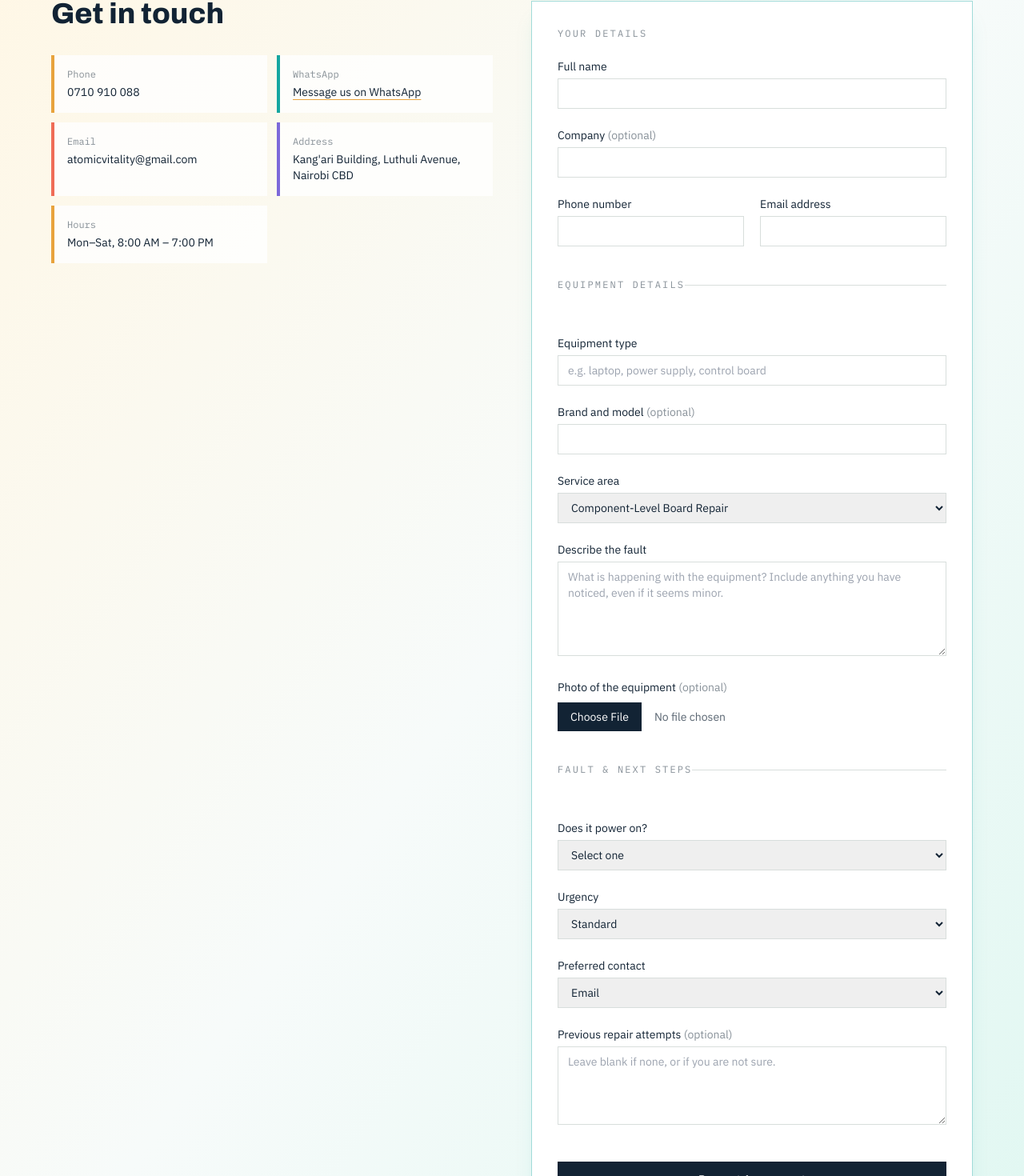
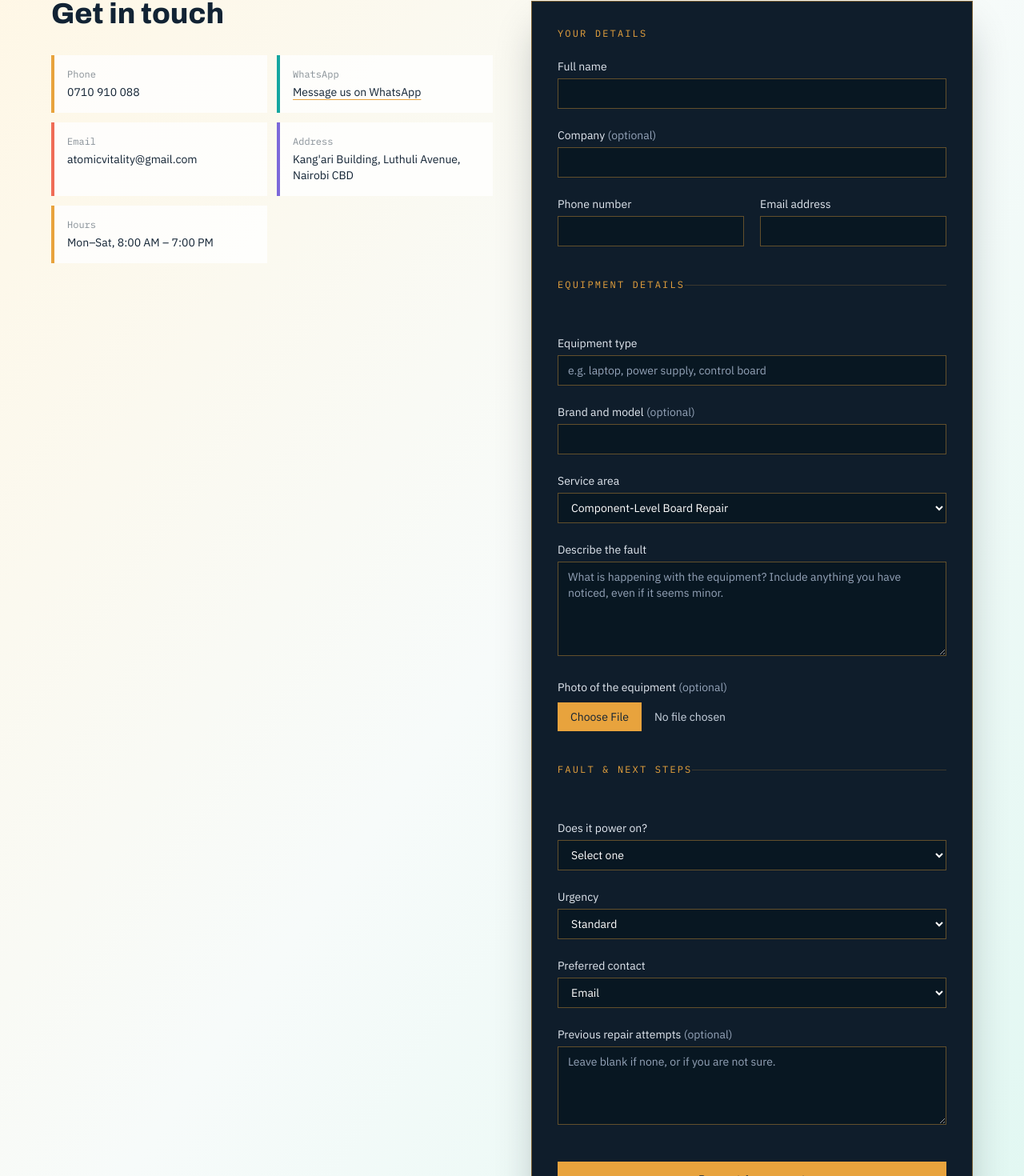
Before and after one commit to sgnjoroge254/appliance-repair-website, a Next.js app: page /contact in a window 1280 px wide. Shown: the part 184-1654 px from the top of the page at 80% size. Built offline with nearby package versions, Linux system fonts and the light colour scheme.

Commit message:
Style assessment form in blue and orange
Use the dark blue brand panel with orange accents for fields, dividers, upload control, and submit action.

```diff
--- a/components/AssessmentForm.tsx
+++ b/components/AssessmentForm.tsx
@@ -1,90 +1,90 @@
 import { services } from "@/lib/services";
 
-const fieldClassName = "mt-1 w-full border border-steelline px-3 py-2 font-body text-sm";
+const fieldClassName = "mt-1 w-full border border-amber/40 bg-[#081722] px-3 py-2 font-body text-sm text-white placeholder:text-slate-400 focus:border-amber focus:outline-none focus:ring-1 focus:ring-amber";
 
 export default function AssessmentForm() {
   return (
-    <form className="space-y-10 border border-[#15a6a0]/40 bg-white p-6 shadow-xl shadow-[#15a6a0]/10 sm:p-8" encType="multipart/form-data">
+    <form className="space-y-10 border border-amber/50 bg-[#0f1d2b] p-6 shadow-2xl shadow-[#081722]/30 sm:p-8" encType="multipart/form-data">
       <fieldset className="space-y-5">
-        <legend className="font-mono text-xs uppercase tracking-[0.18em] text-ink/50">Your details</legend>
+        <legend className="font-mono text-xs uppercase tracking-[0.18em] text-amber">Your details</legend>
         <div>
-          <label className="font-body text-sm text-ink" htmlFor="customerName">Full name</label>
+          <label className="font-body text-sm text-slate-200" htmlFor="customerName">Full name</label>
           <input id="customerName" name="customerName" type="text" required className={fieldClassName} />
         </div>
         <div>
-          <label className="font-body text-sm text-ink" htmlFor="companyName">Company <span className="text-ink/50">(optional)</span></label>
+          <label className="font-body text-sm text-slate-200" htmlFor="companyName">Company <span className="text-slate-400">(optional)</span></label>
           <input id="companyName" name="companyName" type="text" className={fieldClassName} />
         </div>
         <div className="grid gap-5 sm:grid-cols-2">
           <div>
-            <label className="font-body text-sm text-ink" htmlFor="phone">Phone number</label>
+            <label className="font-body text-sm text-slate-200" htmlFor="phone">Phone number</label>
             <input id="phone" name="phone" type="tel" required className={fieldClassName} />
           </div>
           <div>
-            <label className="font-body text-sm text-ink" htmlFor="email">Email address</label>
+            <label className="font-body text-sm text-slate-200" htmlFor="email">Email address</label>
             <input id="email" name="email" type="email" required className={fieldClassName} />
           </div>
         </div>
       </fieldset>
 
-      <fieldset className="space-y-5 border-t border-steelline pt-8">
-        <legend className="font-mono text-xs uppercase tracking-[0.18em] text-ink/50">Equipment details</legend>
+      <fieldset className="space-y-5 border-t border-amber/20 pt-8">
+        <legend className="font-mono text-xs uppercase tracking-[0.18em] text-amber">Equipment details</legend>
         <div>
-          <label className="font-body text-sm text-ink" htmlFor="equipmentType">Equipment type</label>
+          <label className="font-body text-sm text-slate-200" htmlFor="equipmentType">Equipment type</label>
           <input id="equipmentType" name="equipmentType" type="text" required placeholder="e.g. laptop, power supply, control board" className={fieldClassName} />
         </div>
         <div>
-          <label className="font-body text-sm text-ink" htmlFor="brandModel">Brand and model <span className="text-ink/50">(optional)</span></label>
+          <label className="font-body text-sm text-slate-200" htmlFor="brandModel">Brand and model <span className="text-slate-400">(optional)</span></label>
           <input id="brandModel" name="brandModel" type="text" className={fieldClassName} />
         </div>
         <div>
-          <label className="font-body text-sm text-ink" htmlFor="service">Service area</label>
+          <label className="font-body text-sm text-slate-200" htmlFor="service">Service area</label>
           <select id="service" name="service" className={fieldClassName}>
             {services.map((service) => <option key={service.slug} value={service.slug}>{service.name}</option>)}
             <option value="other">Other / not sure</option>
           </select>
         </div>
         <div>
-          <label className="font-body text-sm text-ink" htmlFor="faultDescription">Describe the fault</label>
+          <label className="font-body text-sm text-slate-200" htmlFor="faultDescription">Describe the fault</label>
           <textarea id="faultDescription" name="faultDescription" rows={5} required placeholder="What is happening with the equipment? Include anything you have noticed, even if it seems minor." className={fieldClassName} />
         </div>
         <div>
-          <label className="font-body text-sm text-ink" htmlFor="image">Photo of the equipment <span className="text-ink/50">(optional)</span></label>
-          <input id="image" name="image" type="file" accept="image/*" className="mt-2 block w-full font-body text-sm text-ink/70 file:mr-4 file:border-0 file:bg-ink file:px-4 file:py-2 file:font-body file:text-sm file:text-white hover:file:bg-amber hover:file:text-ink" />
+          <label className="font-body text-sm text-slate-200" htmlFor="image">Photo of the equipment <span className="text-slate-400">(optional)</span></label>
+          <input id="image" name="image" type="file" accept="image/*" className="mt-2 block w-full font-body text-sm text-slate-300 file:mr-4 file:border-0 file:bg-amber file:px-4 file:py-2 file:font-body file:text-sm file:text-ink hover:file:bg-white" />
         </div>
       </fieldset>
 
-      <fieldset className="space-y-5 border-t border-steelline pt-8">
-        <legend className="font-mono text-xs uppercase tracking-[0.18em] text-ink/50">Fault & next steps</legend>
+      <fieldset className="space-y-5 border-t border-amber/20 pt-8">
+        <legend className="font-mono text-xs uppercase tracking-[0.18em] text-amber">Fault & next steps</legend>
         <div>
-          <label className="font-body text-sm text-ink" htmlFor="powersOn">Does it power on?</label>
+          <label className="font-body text-sm text-slate-200" htmlFor="powersOn">Does it power on?</label>
           <select id="powersOn" name="powersOn" className={fieldClassName} defaultValue="">
             <option value="" disabled>Select one</option>
             <option value="yes">Yes</option><option value="no">No</option><option value="not-sure">Not sure</option>
           </select>
         </div>
         <div>
-          <label className="font-body text-sm text-ink" htmlFor="urgency">Urgency</label>
+          <label className="font-body text-sm text-slate-200" htmlFor="urgency">Urgency</label>
           <select id="urgency" name="urgency" className={fieldClassName} defaultValue="standard">
             <option value="standard">Standard</option><option value="urgent">Urgent</option>
           </select>
         </div>
         <div>
-          <label className="font-body text-sm text-ink" htmlFor="preferredContactMethod">Preferred contact</label>
+          <label className="font-body text-sm text-slate-200" htmlFor="preferredContactMethod">Preferred contact</label>
           <select id="preferredContactMethod" name="preferredContactMethod" className={fieldClassName} defaultValue="email">
             <option value="email">Email</option><option value="phone">Phone</option><option value="whatsapp">WhatsApp</option>
           </select>
         </div>
         <div>
-          <label className="font-body text-sm text-ink" htmlFor="previousRepairAttempts">Previous repair attempts <span className="text-ink/50">(optional)</span></label>
+          <label className="font-body text-sm text-slate-200" htmlFor="previousRepairAttempts">Previous repair attempts <span className="text-slate-400">(optional)</span></label>
           <textarea id="previousRepairAttempts" name="previousRepairAttempts" rows={4} placeholder="Leave blank if none, or if you are not sure." className={fieldClassName} />
         </div>
       </fieldset>
 
-      <button type="submit" className="w-full bg-ink px-6 py-3 font-body text-sm font-medium text-white hover:bg-amber hover:text-ink">
+      <button type="submit" className="w-full bg-amber px-6 py-3 font-body text-sm font-medium text-ink hover:bg-white">
         Request Assessment
       </button>
-      <p className="font-body text-xs leading-relaxed text-ink/40">
+      <p className="font-body text-xs leading-relaxed text-slate-400">
         Used only to review and respond to this request. The form is currently a UI placeholder and is not connected to a submission service.
       </p>
     </form>
```
